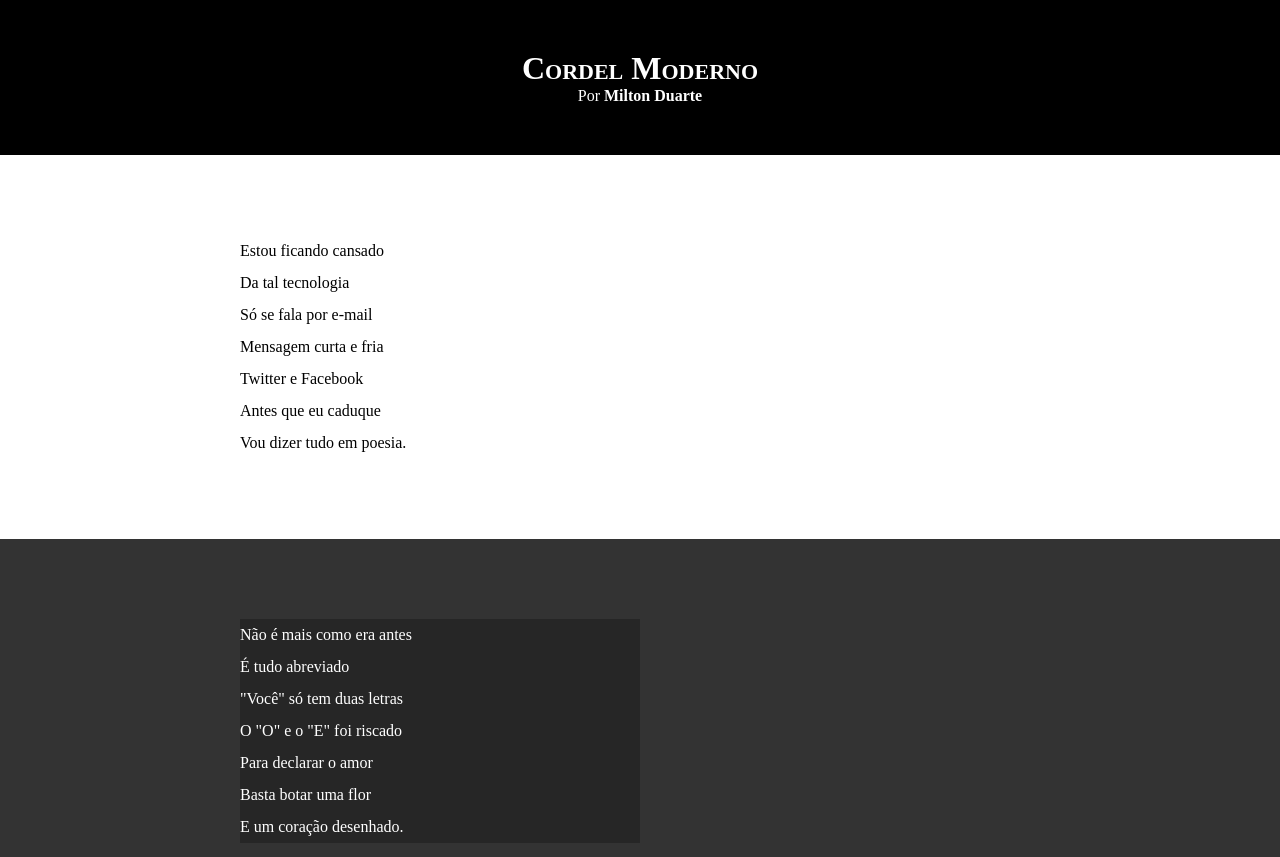
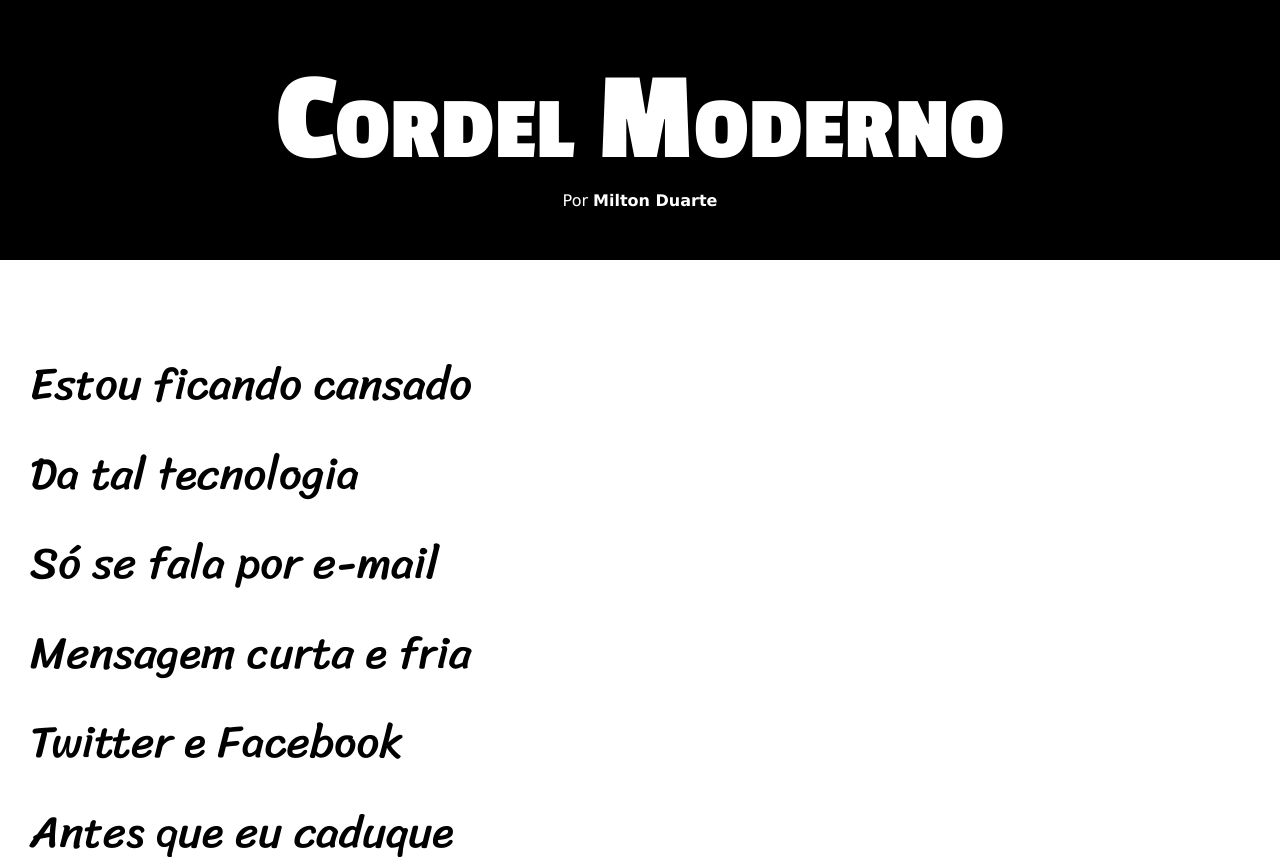
Before and after one commit to milenapolicarpo/html-css, a plain HTML site: page d012/index.html in a window 1280 px wide. Shown: the top 857 px of the page. Drawn offline with Linux system fonts and the light colour scheme.

Commit message:
att de css d12

```diff
--- a/d012/estilo/style.css
+++ b/d012/estilo/style.css
@@ -1,13 +1,24 @@
 @charset "UTF-8";
+
+@import url('https://fonts.googleapis.com/css2?family=Passion+One:wght@400;700;900&display=swap');
+@import url('https://fonts.googleapis.com/css2?family=Sriracha&display=swap');
+
+:root {
+    --fonte1: Verdana, Geneva, Tahoma, sans-serif;
+    --fonte2: 'Passion One', cursive;
+    --fonte3: 'Sriracha', cursive;
+}
 
 * {
     margin: 0px;
     padding: 0px;
+    font-size: 1em;
 }
 
 html, body {
     min-height: 100vh;
     background-color: darkgray;
+    font-family: var(--fonte1);
 }
 
 header {
@@ -19,6 +30,8 @@ header {
 header > h1 {
     padding-top: 50px;
     font-variant: small-caps;
+    font-family: var(--fonte2);
+    font-size: 10vw;
 }
 
 header > p {
@@ -39,7 +52,9 @@ section {
     padding-top: 10vh;
     padding-bottom: 10vh;
     line-height: 2em;
-    padding-left: 30vh;
+    padding-left: 30px;
+    font-family: var(--fonte3);
+    font-size: 3.5vw;
 }
 
 section.normal {
@@ -53,7 +68,8 @@ section.imagem {
 }
 
 section.imagem > p {
-    width: 400px;
+    display: inline-block;
+    padding: 5px;
     background-color: rgba(0, 0, 0, 0.253);
 }
 
```
